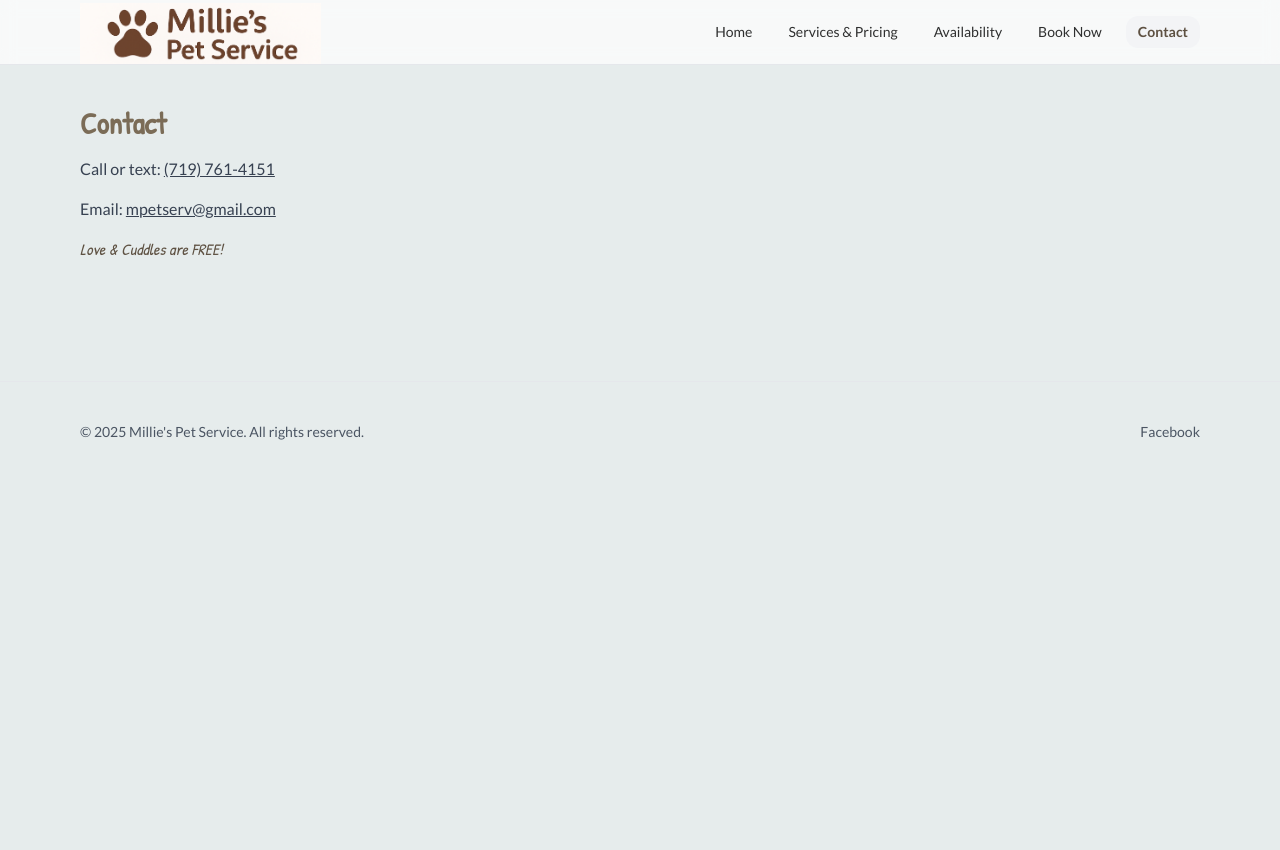
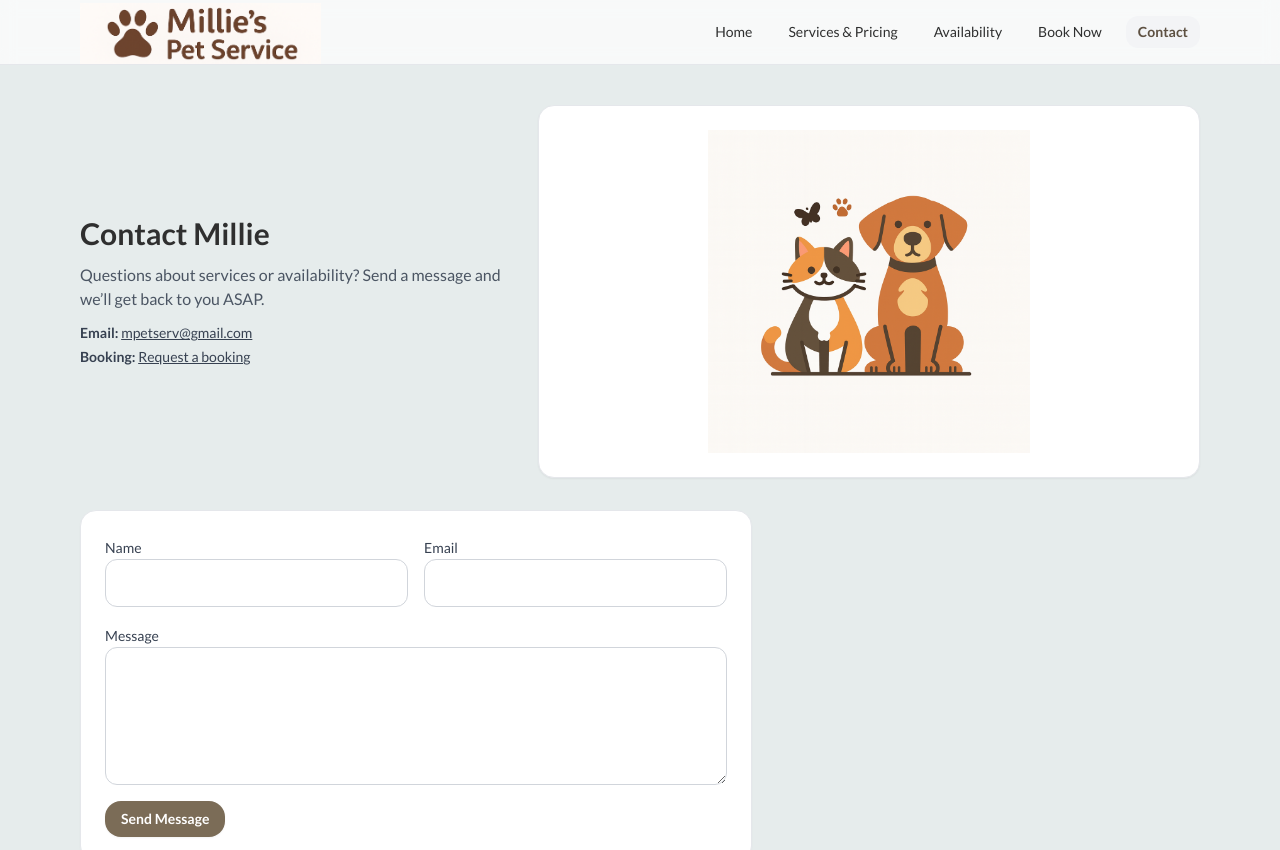
Before and after one commit to bbeare22/millies-pet-service, a Next.js app: page /contact in a window 1280 px wide. Shown: the top 850 px of the page. Before the commit the page ends 800 px from the top, so only its background shows below. Built offline with nearby package versions, Linux system fonts and the light colour scheme.

Commit message:
chore: add contact hero image

```diff
--- a/app/contact/page.tsx
+++ b/app/contact/page.tsx
@@ -1,17 +1,78 @@
 
-export const metadata = { title: "Contact — Millie's Pet Service" };
+import Image from 'next/image';
+
+export const metadata = {
+  title: 'Contact',
+  description: "Get in touch with Millie's Pet Service",
+};
 
 export default function ContactPage() {
   return (
-    <div className="py-10 space-y-4">
-      <h1 className="text-3xl font-heading text-brand font-bold">Contact</h1>
-      <p className="text-gray-700">
-        Call or text: <a className="underline" href="tel:+17197614151">(719) 761-4151</a>
-      </p>
-      <p className="text-gray-700">
-        Email: <a className="underline" href="mailto:mpetserv@gmail.com">mpetserv@gmail.com</a>
-      </p>
-      <p className="italic text-brand-dark font-heading mt-4">Love & Cuddles are FREE!</p>
+    <div className="py-10 space-y-8">
+      {/* Hero */}
+      <section className="grid gap-6 md:grid-cols-5 items-center">
+        {/* Text */}
+        <div className="md:col-span-2 space-y-3">
+          <h1 className="text-3xl font-bold">Contact Millie</h1>
+          <p className="text-gray-600">
+            Questions about services or availability? Send a message and we’ll get back to you ASAP.
+          </p>
+
+          <ul className="mt-4 space-y-1 text-sm text-gray-700">
+            <li>
+              <span className="font-semibold">Email:</span>{' '}
+              <a className="underline hover:no-underline" href="mailto:mpetserv@gmail.com">
+                mpetserv@gmail.com
+              </a>
+            </li>
+            <li>
+              <span className="font-semibold">Booking:</span>{' '}
+              <a className="underline hover:no-underline" href="/book">Request a booking</a>
+            </li>
+          </ul>
+        </div>
+
+        {/* Image */}
+        <div className="md:col-span-3">
+          <div className="relative aspect-[16/9] w-full overflow-hidden rounded-2xl border border-gray-200 bg-white shadow-sm">
+            <Image
+              src="/images/contact-hero.png"
+              alt="Friendly dog and cat illustration"
+              fill
+              priority
+              sizes="(max-width: 768px) 100vw, 60vw"
+              className="object-contain p-6"
+            />
+          </div>
+        </div>
+      </section>
+
+      {/* Contact form (optional – keep or remove if you already have one) */}
+      <section className="card max-w-2xl">
+        <form
+          action="https://formspree.io/f/your-endpoint" // replace or wire to your API if you like
+          method="POST"
+          className="space-y-4"
+        >
+          <div className="grid gap-4 sm:grid-cols-2">
+            <div>
+              <label htmlFor="name" className="label">Name</label>
+              <input id="name" name="name" className="input min-h-12" required />
+            </div>
+            <div>
+              <label htmlFor="email" className="label">Email</label>
+              <input id="email" name="email" type="email" className="input min-h-12" required />
+            </div>
+          </div>
+
+          <div>
+            <label htmlFor="message" className="label">Message</label>
+            <textarea id="message" name="message" rows={5} className="input" required />
+          </div>
+
+          <button className="btn w-full sm:w-auto" type="submit">Send Message</button>
+        </form>
+      </section>
     </div>
   );
 }
--- a/components/AvailabilityCalendar.tsx
+++ b/components/AvailabilityCalendar.tsx
@@ -108,7 +108,7 @@ export default function AvailabilityCalendar() {
       <div className="space-y-1">
         <h2 className="text-xl sm:text-2xl font-extrabold">Availability</h2>
         <p className="text-gray-700 text-sm sm:text-base">
-          Sat–Mon: 6:00am–8:30pm • Tue–Fri: 6:00pm–8:30pm. Pick a date to see open times.
+          Sat–Mon: 6:30am–8:30pm • Tue–Fri: 6:00pm–8:30pm. Pick a date to see open times.
         </p>
       </div>
 
```
Also changed, not shown: public/images/contact-hero.png (added).
